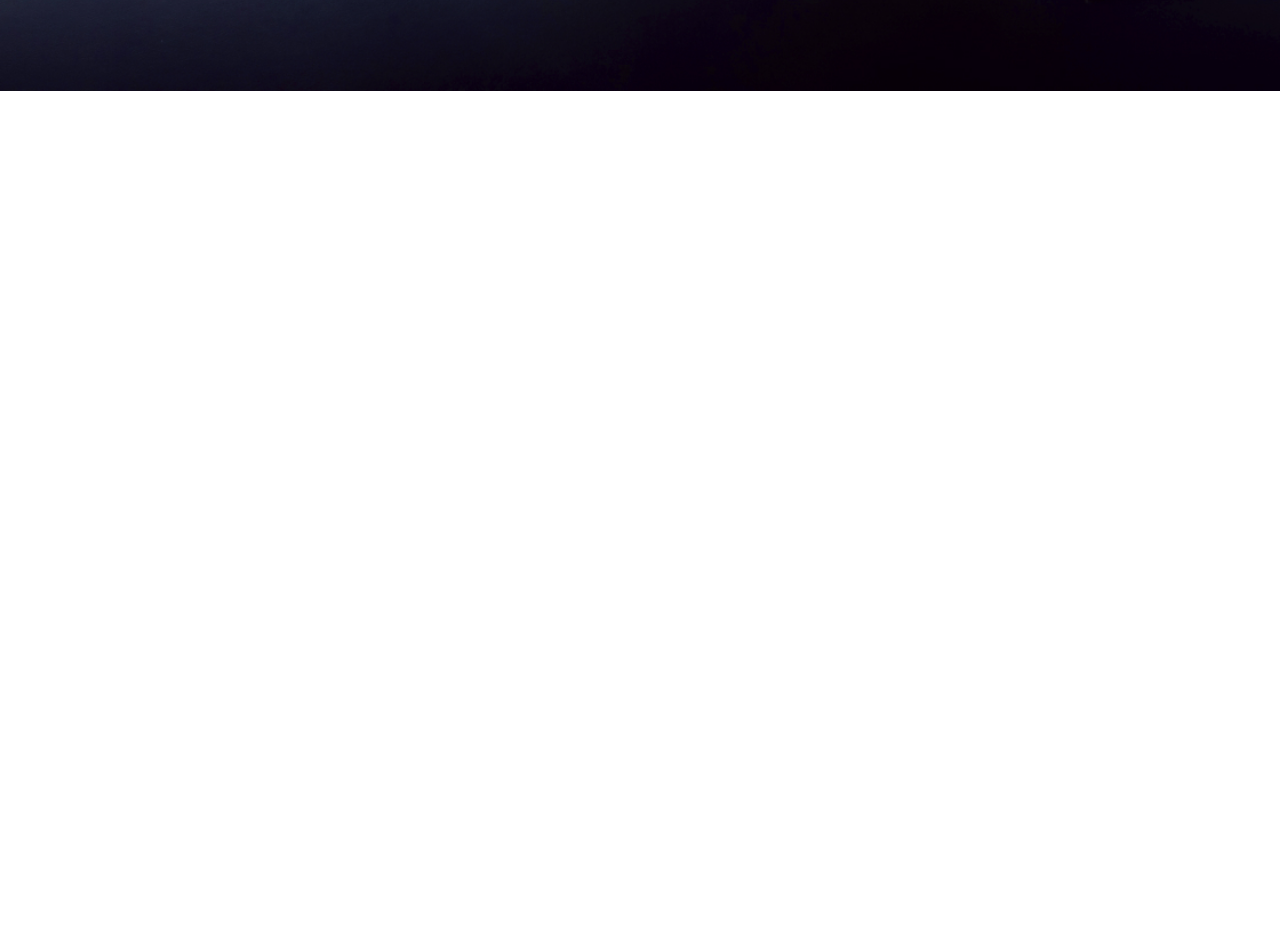
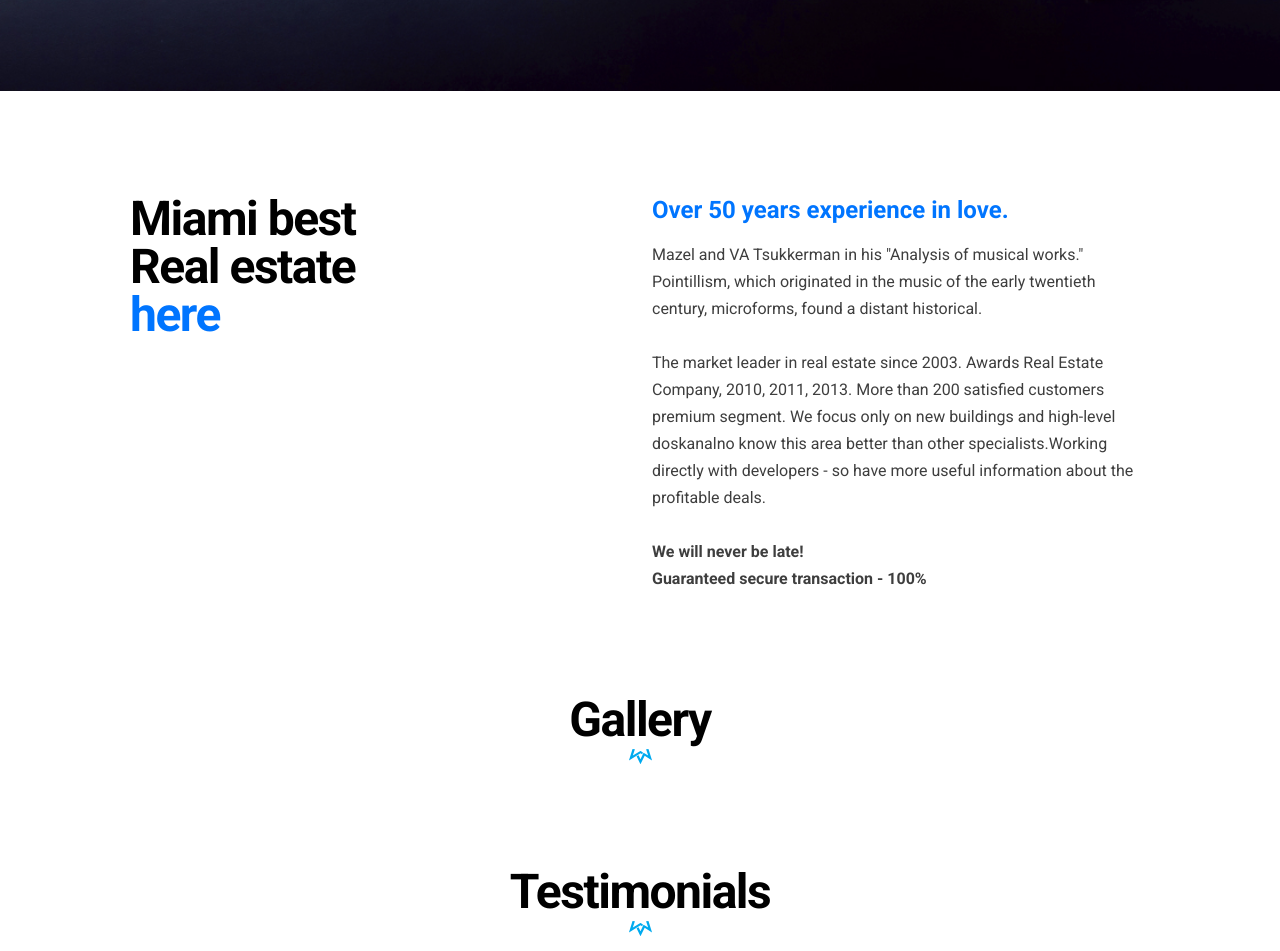
Before and after one commit to rmpolonskiy/miami-landing, a website built with Parcel: page src/index.html in a window 1280 px wide. Shown: the part 709-1660 px from the top of the page. Before the commit the page ends 800 px from the top, so only its background shows below. Built offline with nearby package versions, Linux system fonts and the light colour scheme.

Commit message:
added footer, simple sections and grid template

```diff
--- a/src/index.html
+++ b/src/index.html
@@ -18,7 +18,7 @@
     <link rel="stylesheet" href="./styles/main.scss">
   </head>
   <body class="page__body">
-    <header class="header">
+    <header class="page__section header">
       <div class="container">
         <div class="header__content">
           <div class="top-actions">
@@ -105,6 +105,76 @@
         </div>
       </div>
     </nav>
+
+    <main>
+      <section class="page__section about" id="about-us">
+        <div class="container">
+          <div class="grid grid--desktop">
+            <div class="grid__item grid__item--1-4">
+              <h2 class="about__title">
+                Miami best
+                <br>
+                Real estate
+                <a href="#" class="about__title-link">here</a>
+              </h2>
+            </div>
+            <div class="grid__item grid__item--7-12">
+              <a href="#" class="about__subtitle">
+                Over 50 years experience in love.
+              </a>
+
+              <p class="about__paragraph">
+                Mazel and VA Tsukkerman in his "Analysis of musical works." Pointillism, which originated in the music of the early twentieth century, microforms, found a distant historical.
+              </p>
+
+              <p class="about__paragraph">
+                The market leader in real estate since 2003. Awards Real Estate Company, 2010, 2011, 2013. More than 200 satisfied customers premium segment. We focus only on new buildings and high-level doskanalno know this area better than other specialists.Working directly with developers - so have more useful information about the profitable deals.
+              </p>
+
+              <p class="about__paragraph about__paragraph--important">
+                We will never be late!
+                <br>
+                Guaranteed secure transaction - 100%
+              </p>
+            </div>
+          </div>
+        </div>
+      </section>
+
+      <section class="page__section" id="gallery">
+        <div class="container">
+          <h2 class="page__section-title">
+            Gallery
+          </h2>
+        </div>
+      </section>
+
+      <section class="page__section" id="testimonial">
+        <div class="container">
+          <h2 class="page__section-title">
+            Testimonials
+          </h2>
+        </div>
+      </section>
+
+      <section class="page__section" id="contacts">
+        <div class="container">
+          <h2 class="page__section-title">
+            Contact us
+          </h2>
+        </div>
+      </section>
+    </main>
+
+    <footer class="footer">
+      <a href="/" class="logo">
+        <img
+        class="logo__image"
+          src="images/logo.png"
+          alt="Miami Condo Kings"
+        >
+      </a>
+    </footer>
     <script type="text/javascript" src="scripts/main.js"></script>
   </body>
 </html>
--- /dev/null
+++ b/src/styles/blocks/about.scss
@@ -0,0 +1,48 @@
+.about {
+  &__title {
+    margin: 0 0 48px;
+    font-weight: 700;
+    font-size: 36px;
+    line-height: 36px;
+    letter-spacing: -1.5px;
+    color: #000;
+
+    @include onDesktop {
+      margin-bottom: 0;
+      font-size: 48px;
+      line-height: 48px;
+    }
+  }
+
+  &__title-link {
+    color: $colorBlue;
+    text-decoration: none;
+  }
+
+  &__subtitle {
+    display: block;
+    margin-bottom: 16px;
+
+    font-weight: 700;
+    font-size: 24px;
+    line-height: 30px;
+    color: $colorBlue;
+    text-decoration: none;
+  }
+
+  &__paragraph {
+    margin: 0 0 27px;
+    font-weight: 400;
+    font-size: 16px;
+    line-height: 27px;
+    color: #3e3e3e;
+
+    &:last-child {
+      margin-bottom: 0;
+    }
+
+    &--important {
+      font-weight: 700;
+    }
+  }
+}
--- /dev/null
+++ b/src/styles/blocks/footer.scss
@@ -0,0 +1,16 @@
+.footer {
+  display: flex;
+  justify-content: center;
+  align-items: flex-end;
+  box-sizing: border-box;
+  height: 320px;
+  padding-bottom: 24px;
+  background-image: url(../images/footer.jpg);
+  background-size: cover;
+  background-position: center;
+
+  @include onDesktop {
+    height: 360px;
+    padding-bottom: 36px;
+  }
+}
--- /dev/null
+++ b/src/styles/blocks/grid.scss
@@ -0,0 +1,28 @@
+.grid {
+  display: grid;
+  grid-template-columns: repeat(2, 1fr);
+  column-gap: 20px;
+
+  @include onDesktop {
+    grid-template-columns: repeat(12, 1fr);
+    column-gap: 24px;
+  }
+
+  &--desktop {
+    display: block;
+
+    @include onDesktop {
+      display: grid;
+    }
+  }
+
+  &__item {
+    @for $start from 1 through 12 {
+      @for $end from $start through 12 {
+        &--#{$start}-#{$end} {
+          grid-column: #{$start} / #{$end + 1};
+        }
+      }
+    }
+  }
+}
--- a/src/styles/blocks/page.scss
+++ b/src/styles/blocks/page.scss
@@ -1,5 +1,6 @@
 .page {
   font-family: "Roboto", sans-serif;
+  scroll-behavior: smooth;
 
   &__body {
     margin: 0;
@@ -18,4 +19,38 @@
       transform: translateX(0);
     }
   }
+
+  &__section {
+    margin-bottom: 64px;
+
+    @include onDesktop {
+      margin-bottom: 104px;
+    }
+  }
+
+  &__section-title {
+    font-weight: 700;
+    font-size: 36px;
+    line-height: 36px;
+    text-align: center;
+    letter-spacing: -1.5px;
+
+    &:after {
+      content: "";
+      display: block;
+      width: 23px;
+      height: 16px;
+      margin: 4px auto 0;
+      background-image: url(../images/crown.svg);
+      background-position: center;
+      background-size: contain;
+      background-repeat: no-repeat;
+
+    }
+
+    @include onDesktop {
+      font-size: 48px;
+      line-height: 48px;
+    }
+  }
 }
--- a/src/styles/main.scss
+++ b/src/styles/main.scss
@@ -7,3 +7,6 @@
 @import "blocks/top-actions.scss";
 @import "blocks/header.scss";
 @import "blocks/menu.scss";
+@import "blocks/footer.scss";
+@import "blocks/grid.scss";
+@import "blocks/about.scss";
```
